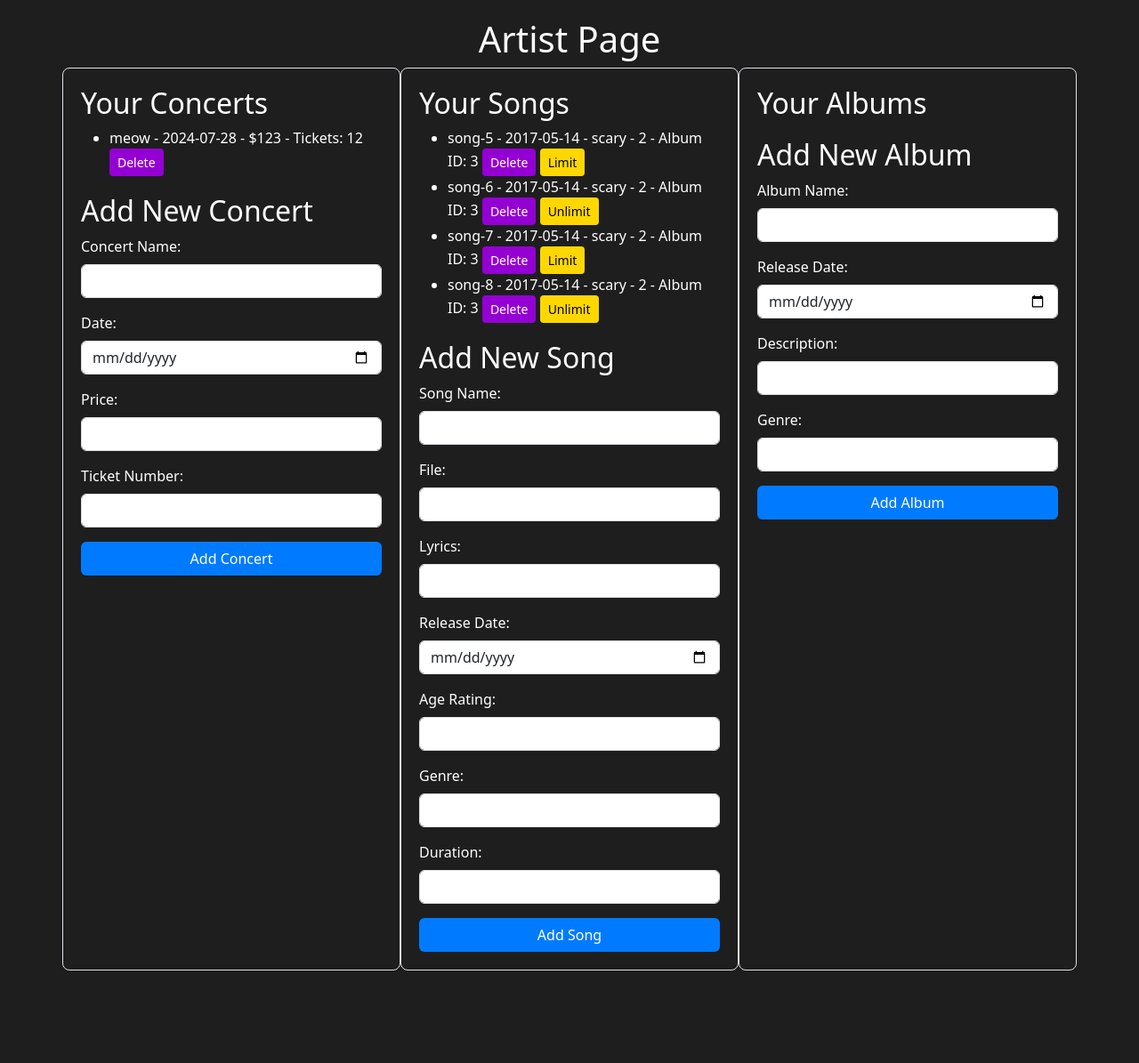
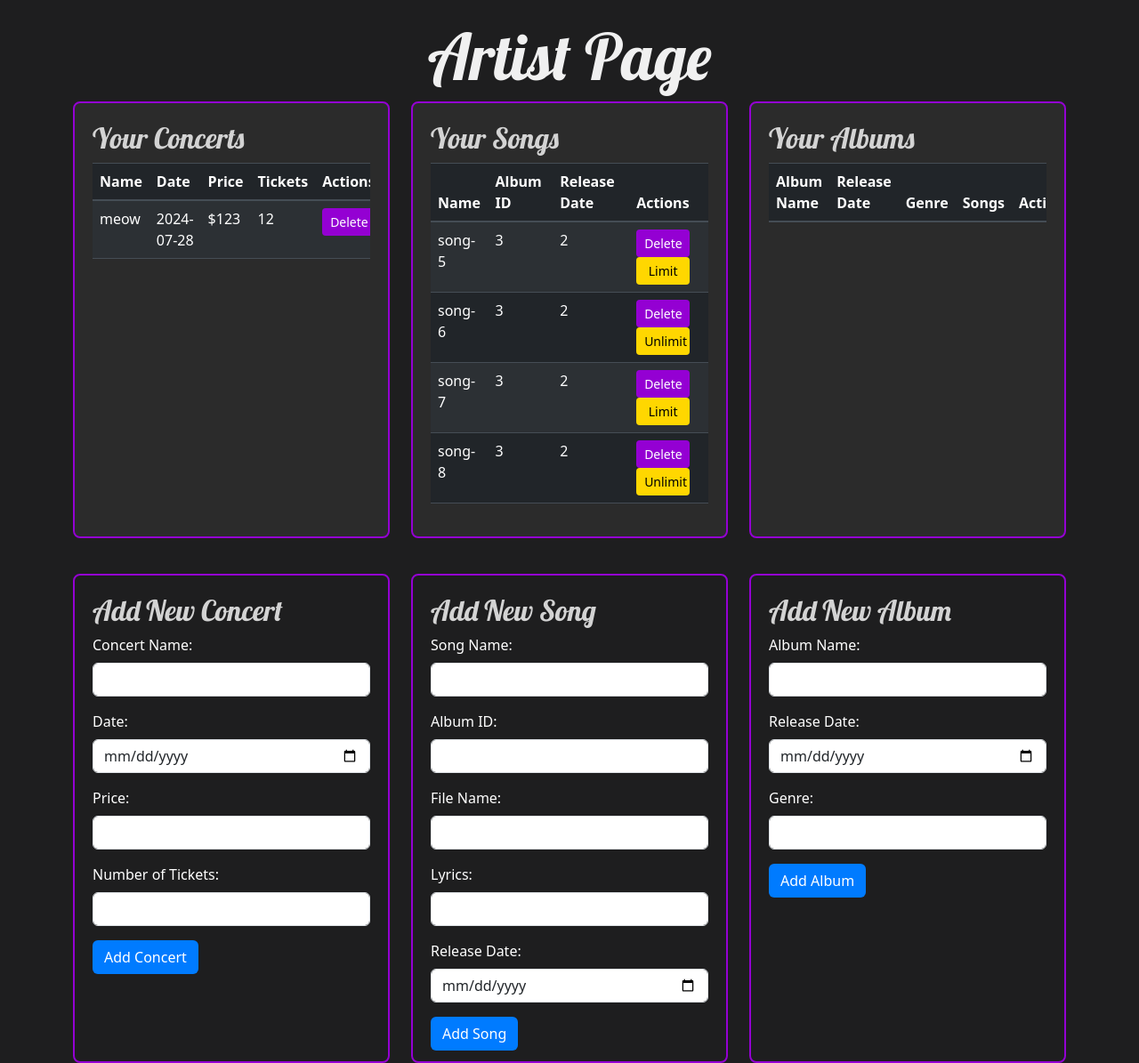
Before and after one commit to MahtaMirzaei/Vibes, a Flask app: page /artist_page in a window 1280 px wide. Shown: the whole page at 89% size. Before the commit the page ends 1091 px from the top, so only its background shows below. Run offline with Flask 3, Linux system fonts and the light colour scheme; a user stored in the database is signed in; data comes from the database, SQL or seed files in the repository; both versions use the stored data as it was after the commit; lists and menus that the app fills with data are empty; some libraries are stand-ins or nearby versions.

Commit message:
feat(): artist page ui improved.

```diff
--- a/app.py
+++ b/app.py
@@ -1018,6 +1018,7 @@ def artist_page():
         flash("Access denied: You are not an artist.")
         return redirect(url_for("user"))
 
+
 @app.route("/buy_ticket", methods=["POST"])
 def buy_ticket():
     if "user_id" in session:
--- a/templates/artist.html
+++ b/templates/artist.html
@@ -3,31 +3,12 @@
 <head>
   <meta charset="UTF-8" />
   <meta name="viewport" content="width=device-width, initial-scale=1.0" />
-    <link
-      rel="icon"
-      type="image/png"
-      sizes="16x16"
-      href="{{ url_for('static', filename='Icon/favicon-16x16.png') }}"
-    />
-    <link
-      href="https://stackpath.bootstrapcdn.com/bootstrap/4.5.2/css/bootstrap.min.css"
-      rel="stylesheet"
-    />
-    <link
-      href="https://cdn.jsdelivr.net/npm/bootstrap@5.3.3/dist/css/bootstrap.min.css"
-      rel="stylesheet"
-      integrity="sha384-QWTKZyjpPEjISv5WaRU9OFeRpok6YctnYmDr5pNlyT2bRjXh0JMhjY6hW+ALEwIH"
-      crossorigin="anonymous"
-    />
-    <title>Artist Page</title>
-    <script>
-      function showAddSongForm(albumId) {
-        document
-          .getElementById("add-song-form-" + albumId)
-          .classList.remove("d-none");
-      }
-    </script>
+  <link rel="icon" type="image/png" sizes="16x16" href="{{ url_for('static', filename='Icon/favicon-16x16.png') }}" />
+  <link href="https://stackpath.bootstrapcdn.com/bootstrap/4.5.2/css/bootstrap.min.css" rel="stylesheet" />
+  <link href="https://cdn.jsdelivr.net/npm/bootstrap@5.3.3/dist/css/bootstrap.min.css" rel="stylesheet" integrity="sha384-QWTKZyjpPEjISv5WaRU9OFeRpok6YctnYmDr5pNlyT2bRjXh0JMhjY6hW+ALEwIH" crossorigin="anonymous" />
   <style>
+    @import url('https://fonts.googleapis.com/css2?family=Lobster&display=swap');
+
     body {
       background-color: #1e1e1f;
       color: #ffffff;
@@ -36,17 +17,20 @@
       margin-top: 20px;
     }
     .grid-item {
-        background-color: #1e1e1f;
+      background-color: #2b2b2b;
       padding: 20px;
-        border: 1px solid #dee2e6;
+      border: 2px solid #9400d3;
       border-radius: 8px;
-        box-shadow: 0 2px 4px rgba(0, 0, 0, 0.1);
+      margin-bottom: 20px;
     }
     .form-container {
       margin-top: 20px;
     }
-      .form-row {
-        margin-bottom: 15px;
+    .btn {
+      width: 60px;
+    }
+    .btn_add{
+      width: auto;
     }
     .btn-delete {
       background-color: #9400d3;
@@ -74,130 +58,209 @@
     .hidden {
       display: none;
     }
-
+    .title {
+      font-family: 'Lobster', cursive;
+      color: #d3d3d3;
+    }
+    .your-section {
+      height: 400px; /* Adjust height to prevent scrolling */
+      overflow-y: auto;
+    }
+    .add-section {
+      height: 550px;
+      overflow-y: auto;
+      border: 2px solid #9400d3;
+      border-radius: 8px;
+      padding: 20px;
+      margin-top: 20px;
+    }
+    .name {
+      font-family: "Lobster", cursive;
+      color: #f0f0f0;
+      font-size: 3rem;
+      text-align: center;
+      font-size: 4.5rem;
+    }
+    .song-list {
+      margin-top: 10px;
+    }
   </style>
 </head>
 <body>
   <div class="container">
     <div class="row">
       <div class="col-12 text-center">
-          <h1>Artist Page</h1>
+        <h1 class="name">Artist Page</h1>
       </div>
     </div>
 
     <div class="row">
       <!-- Concerts Column -->
-        <div class="col-md-4 grid-item">
-          <h2>Your Concerts</h2>
-          <ul>
+      <div class="col-md-4">
+        <div class="grid-item">
+          <h2 class="title">Your Concerts</h2>
+          <div class="your-section">
+            <table class="table table-dark table-striped">
+              <thead>
+                <tr>
+                  <th>Name</th>
+                  <th>Date</th>
+                  <th>Price</th>
+                  <th>Tickets</th>
+                  <th>Actions</th>
+                </tr>
+              </thead>
+              <tbody>
                 {% for concert in concerts %}
-            <li>
-              {{ concert[1] }} - {{ concert[2] }} - ${{ concert[3] }} - Tickets:
-              {{ concert[4] }}
-              <form
-                action="{{ url_for('artist_page') }}"
-                method="POST"
-                class="d-inline"
-              >
+                <tr>
+                  <td>{{ concert[1] }}</td>
+                  <td>{{ concert[2] }}</td>
+                  <td>${{ concert[3] }}</td>
+                  <td>{{ concert[4] }}</td>
+                  <td>
+                    <form action="{{ url_for('artist_page') }}" method="POST" class="d-inline">
                       <input type="hidden" name="action" value="delete_concert" />
-                <input
-                  type="hidden"
-                  name="concert_id"
-                  value="{{ concert[0] }}"
-                />
-                <button class="btn btn-delete btn-sm" type="submit">
-                  Delete
-                </button>
+                      <input type="hidden" name="concert_id" value="{{ concert[0] }}" />
+                      <button class="btn btn-delete btn-sm" type="submit">Delete</button>
                     </form>
-            </li>
+                  </td>
+                </tr>
                 {% endfor %}
-          </ul>
-          <div class="form-container">
-            <h2>Add New Concert</h2>
+              </tbody>
+            </table>
+          </div>
+        </div>
+      </div>
+
+      <!-- Songs Column -->
+      <div class="col-md-4">
+        <div class="grid-item">
+          <h2 class="title">Your Songs</h2>
+          <div class="your-section">
+            <table class="table table-dark table-striped">
+              <thead>
+                <tr>
+                  <th>Name</th>
+                  <th>Album ID</th>
+                  <th>Release Date</th>
+                  <th>Actions</th>
+                </tr>
+              </thead>
+              <tbody>
+                {% for song in songs %}
+                <tr>
+                  <td>{{ song[1] }}</td>
+                  <td>{{ song[2] }}</td>
+                  <td>{{ song[5] }}</td>
+                  <td>
+                    <form action="{{ url_for('artist_page') }}" method="POST" class="d-inline">
+                      <input type="hidden" name="action" value="delete_song" />
+                      <input type="hidden" name="song_id" value="{{ song[0] }}" />
+                      <button class="btn btn-delete btn-sm" type="submit">Delete</button>
+                    </form>
+                    <form action="{{ url_for('artist_page') }}" method="POST" class="d-inline">
+                      <input type="hidden" name="action" value="toggle_limit" />
+                      <input type="hidden" name="song_id" value="{{ song[0] }}" />
+                      <button class="btn btn-toggle btn-sm">{{ 'Limit' if not song[6] else 'Unlimit' }}</button>
+                    </form>
+                  </td>
+                </tr>
+                {% endfor %}
+              </tbody>
+            </table>
+          </div>
+        </div>
+      </div>
+
+      <!-- Albums Column -->
+      <div class="col-md-4">
+        <div class="grid-item">
+          <h2 class="title">Your Albums</h2>
+          <div class="your-section">
+            <table class="table table-dark table-striped">
+              <thead>
+                <tr>
+                  <th>Album Name</th>
+                  <th>Release Date</th>
+                  <th>Genre</th>
+                  <th>Songs</th>
+                  <th>Actions</th>
+                </tr>
+              </thead>
+              <tbody>
+                {% for album in albums %}
+                <tr>
+                  <td>{{ album[1] }}</td>
+                  <td>{{ album[2] }}</td>
+                  <td>{{ album[3] }}</td>
+                  <td>
+                    <!-- List songs in the album -->
+                    {% set album_songs = [] %}
+                    {% for song in songs %}
+                    {% if song[2] == album[0] %}
+                    {% set _ = album_songs.append(song[1]) %}
+                    {% endif %}
+                    {% endfor %}
+                    {{ album_songs | join(', ') }}
+                  </td>
+                  <td>
+                    <form action="{{ url_for('artist_page') }}" method="POST" class="d-inline">
+                      <input type="hidden" name="action" value="delete_album" />
+                      <input type="hidden" name="album_id" value="{{ album[0] }}" />
+                      <button class="btn btn-delete btn-sm" type="submit">Delete</button>
+                    </form>
+                    <button class="btn btn-add-song btn-sm" onclick="showAddSongForm({{ album[0] }})">Add Songs</button>
+                    <div id="add-song-form-{{ album[0] }}" class="hidden">
+                      <form method="post" action="{{ url_for('artist_page') }}">
+                        <input type="hidden" name="action" value="add_songs_to_album" />
+                        <input type="hidden" name="album_id" value="{{ album[0] }}" />
+                        <div class="form-group">
+                          <label for="song_id">Song ID to add:</label>
+                          <input type="text" name="song_id" class="form-control" required />
+                        </div>
+                        <button class="btn btn-submit btn-sm" type="submit">Add Song</button>
+                      </form>
+                    </div>
+                  </td>
+                {% endfor %}
+              </tbody>
+            </table>
+          </div>
+        </div>
+      </div>
+    </div>
+
+    <!-- Add New Sections -->
+    <div class="row">
+      <div class="col-md-4">
+        <div class="add-section">
+          <h2 class="title">Add New Concert</h2>
           <form action="{{ url_for('artist_page') }}" method="POST">
             <input type="hidden" name="action" value="add_concert" />
             <div class="form-group">
               <label for="name">Concert Name:</label>
-                <input
-                  type="text"
-                  id="name"
-                  name="name"
-                  class="form-control"
-                  required
-                />
+              <input type="text" id="name" name="name" class="form-control" required />
             </div>
             <div class="form-group">
               <label for="date">Date:</label>
-                <input
-                  type="date"
-                  id="date"
-                  name="date"
-                  class="form-control"
-                  required
-                />
+              <input type="date" id="date" name="date" class="form-control" required />
             </div>
             <div class="form-group">
               <label for="price">Price:</label>
-                <input
-                  type="number"
-                  id="price"
-                  name="price"
-                  class="form-control"
-                  required
-                />
+              <input type="number" id="price" name="price" class="form-control" required />
             </div>
             <div class="form-group">
-                <label for="ticket_number">Ticket Number:</label>
-                <input
-                  type="number"
-                  id="ticket_number"
-                  name="ticket_number"
-                  class="form-control"
-                  required
-                />
+              <label for="tickets">Number of Tickets:</label>
+              <input type="number" id="tickets" name="tickets" class="form-control" required />
             </div>
-              <button class="btn btn-submit btn-block" type="submit">
-                Add Concert
-              </button>
+            <button class="btn btn_add btn-submit btn-block" type="submit">Add Concert</button>
           </form>
         </div>
       </div>
 
-        <!-- Songs Column -->
-        <div class="col-md-4 grid-item">
-          <h2>Your Songs</h2>
-          <ul>
-            {% for song in songs %}
-            <li>
-              {{ song[1] }} - {{ song[3] }} - {{ song[4] }} - {{ song[5] }} -
-              Album ID: {{ song[2] }}
-              <form
-                action="{{ url_for('artist_page') }}"
-                method="POST"
-                class="d-inline"
-              >
-                <input type="hidden" name="action" value="delete_song" />
-                <input type="hidden" name="song_id" value="{{ song[0] }}" />
-                <button class="btn btn-delete btn-sm" type="submit">
-                  Delete
-                </button>
-              </form>
-              <form
-                action="{{ url_for('artist_page') }}"
-                method="POST"
-                class="d-inline"
-              >
-                <input type="hidden" name="action" value="toggle_limit" />
-                <input type="hidden" name="song_id" value="{{ song[0] }}" />
-                <button class="btn btn-toggle btn-sm">
-                  {{ 'Limit' if not song[6] else 'Unlimit' }}
-                </button>
-              </form>
-            </li>
-            {% endfor %}
-          </ul>
-          <div class="form-container">
-            <h2>Add New Song</h2>
+      <div class="col-md-4">
+        <div class="add-section">
+          <h2 class="title">Add New Song</h2>
           <form action="{{ url_for('artist_page') }}" method="POST">
             <input type="hidden" name="action" value="add_song" />
             <div class="form-group">
@@ -205,7 +268,11 @@
               <input type="text" id="song_name" name="song_name" class="form-control" required />
             </div>
             <div class="form-group">
-                <label for="file">File:</label>
+              <label for="album_id">Album ID:</label>
+              <input type="text" id="album_id" name="album_id" class="form-control" required />
+            </div>
+            <div class="form-group">
+              <label for="file">File Name:</label>
               <input type="text" id="file" name="file" class="form-control" required />
             </div>
             <div class="form-group">
@@ -214,78 +281,16 @@
             </div>
             <div class="form-group">
               <label for="release_date">Release Date:</label>
-                <input type="date" id="release_date" name="release_date" class="form-control" value="{{ current_date }}" required />
+              <input type="date" id="release_date" name="release_date" class="form-control" required />
             </div>
-              <div class="form-group">
-                <label for="age_rating">Age Rating:</label>
-                <input type="number" id="age_rating" name="age_rating" class="form-control" required />
-              </div>
-              <div class="form-group">
-                <label for="genre">Genre:</label>
-                <input type="text" id="genre" name="genre" class="form-control" required />
-              </div>
-              <div class="form-group">
-                <label for="duration">Duration:</label>
-                <input type="number" id="duration" name="duration" class="form-control" required />
-              </div>
-              <button class="btn btn-submit btn-block" type="submit">Add Song</button>
+            <button class=" btn btn_add btn-submit btn-block" type="submit">Add Song</button>
           </form>
         </div>
-
       </div>
 
-        <!-- Albums Column -->
-        <div class="col-md-4 grid-item">
-          <h2>Your Albums</h2>
-          <ul>
-            {% for album in albums %}
-            <li>
-              <b>{{ album[1] }}</b> - {{ album[2] }} - {{ album[3] }}<br />
-              Songs: {{ album[4] | safe }}
-              <form
-                action="{{ url_for('artist_page') }}"
-                method="POST"
-                class="d-inline"
-              >
-                <input type="hidden" name="action" value="delete_album" />
-                <input type="hidden" name="album_id" value="{{ album[0] }}" />
-                <button class="btn btn-delete btn-sm" type="submit">
-                  Delete
-                </button>
-              </form>
-              <button
-                class="btn btn-add-song btn-sm"
-                onclick="showAddSongForm({{ album[0] }})"
-              >
-                Add Songs
-              </button>
-              <div id="add-song-form-{{ album[0] }}" class="hidden">
-                <form method="post" action="{{ url_for('artist_page') }}">
-                  <input
-                    type="hidden"
-                    name="action"
-                    value="add_songs_to_album"
-                  />
-                  <input type="hidden" name="album_id" value="{{ album[0] }}" />
-                  <div class="form-group">
-                    <label for="song_id">Song ID to add:</label>
-                    <input
-                      type="text"
-                      name="song_id"
-                      class="form-control"
-                      required
-                    />
-                  </div>
-                  <button class="btn btn-submit btn-sm" type="submit">
-                    Add Song
-                  </button>
-                </form>
-              </div>
-            </li>
-            {% endfor %}
-          </ul>
-          <div class="form-container">
-            <h2>Add New Album</h2>
+      <div class="col-md-4">
+        <div class="add-section">
+          <h2 class="title">Add New Album</h2>
           <form action="{{ url_for('artist_page') }}" method="POST">
             <input type="hidden" name="action" value="add_album" />
             <div class="form-group">
@@ -297,22 +302,25 @@
               <input type="date" id="release_date" name="release_date" class="form-control" required />
             </div>
             <div class="form-group">
-                <label for="description">Description:</label>
-                <input type="text" id="description" name="description" class="form-control" required />
-              </div>
-              <div class="form-group">
               <label for="genre">Genre:</label>
               <input type="text" id="genre" name="genre" class="form-control" required />
             </div>
-              <button class="btn btn-submit btn-block" type="submit">Add Album</button>
+            <button class=" btn btn_add btn-submit btn-block" type="submit">Add Album</button>
           </form>
-          </div>
-
         </div>
       </div>
     </div>
+  </div>
+
   <script src="https://code.jquery.com/jquery-3.5.1.slim.min.js"></script>
   <script src="https://cdn.jsdelivr.net/npm/@popperjs/core@2.9.2/dist/umd/popper.min.js"></script>
   <script src="https://stackpath.bootstrapcdn.com/bootstrap/4.5.2/js/bootstrap.min.js"></script>
+
+  <script>
+    function showAddSongForm(albumId) {
+      var form = document.getElementById("add-song-form-" + albumId);
+      form.classList.toggle("hidden");
+    }
+  </script>
 </body>
 </html>
```
Also changed, not shown: database.db. Lines whose indentation alone changed are shown as unchanged.
